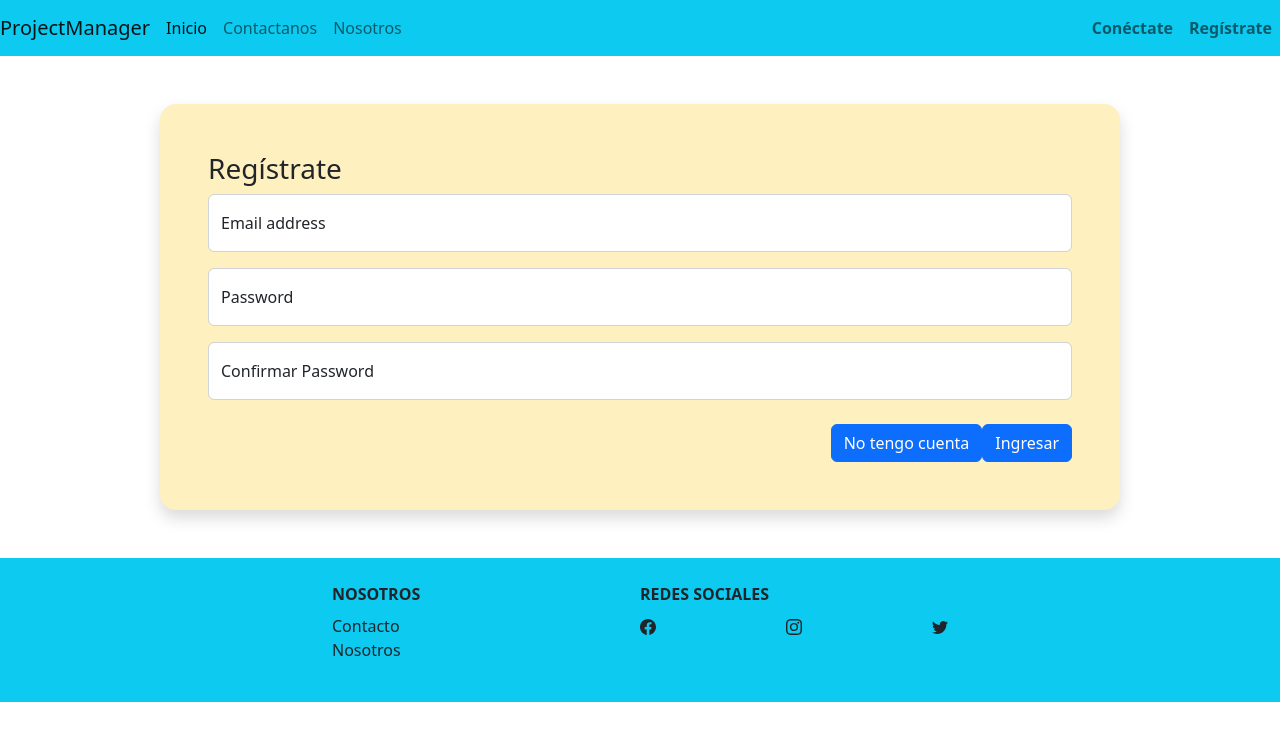
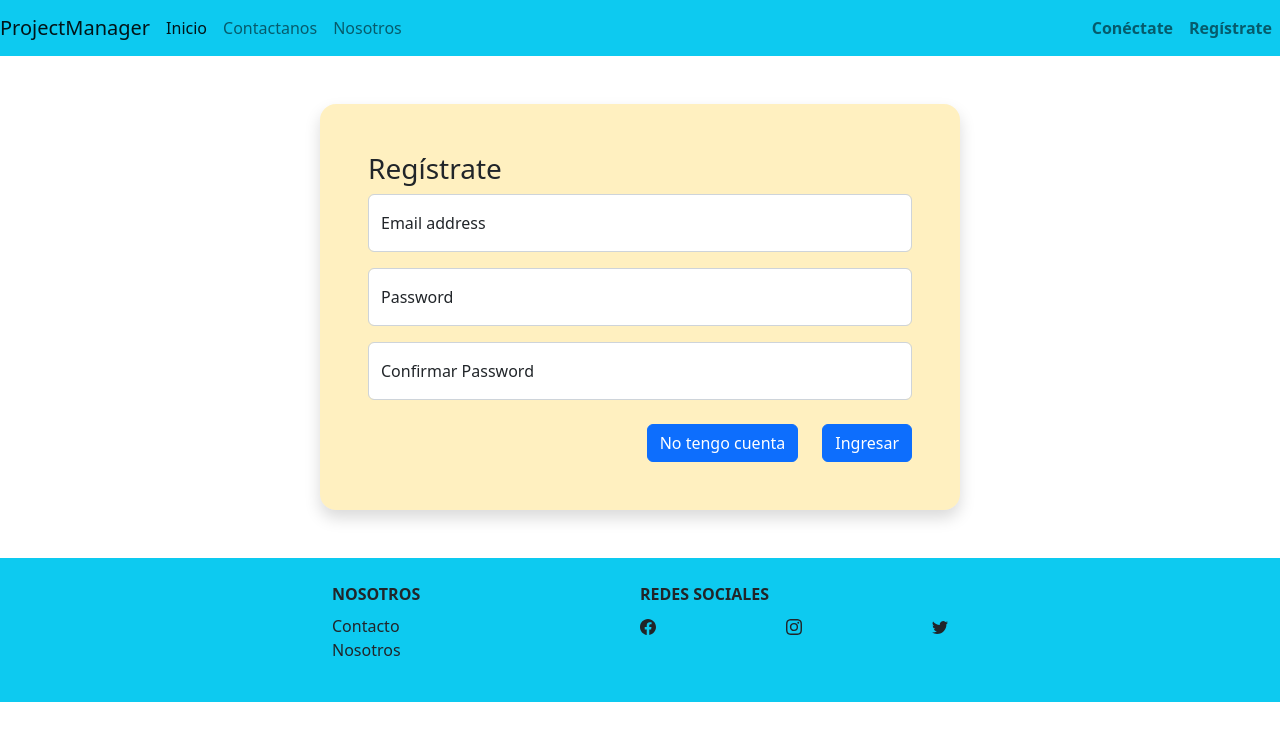
Before and after one commit to jair-andres/projectManager, an Angular app: page /registrate in a window 1280 px wide. Shown: the top 740 px of the page. Built offline with nearby package versions, Linux system fonts and the light colour scheme.

Commit message:
fix style

```diff
--- a/src/app/componentes/conectate/conectate.component.html
+++ b/src/app/componentes/conectate/conectate.component.html
@@ -1,5 +1,5 @@
 <app-menu></app-menu>
-<div class="container w-75 bg-warning bg-opacity-25 p-4 rounded-4 shadow my-5">
+<div class="container w-50 bg-warning bg-opacity-25 p-4 rounded-4 shadow my-5">
     <h3>Ingresar</h3>
     <div class="form-floating mb-3">
         <input type="email" class="form-control" id="floatingInput" placeholder="name@example.com">
@@ -16,7 +16,7 @@
             ¿Olvidaste tu Contraseña?
         </a>
         <button type="button" class="p-2 btn btn-primary">No tengo cuenta</button>
-        <button type="button" class="p-2 btn btn-primary">Ingresar</button>
+        <button type="button" class="p-2 btn btn-primary ms-4">Ingresar</button>
     </div>
 </div>
 <app-footer></app-footer>
--- a/src/app/componentes/registrate/registrate.component.html
+++ b/src/app/componentes/registrate/registrate.component.html
@@ -1,5 +1,5 @@
 <app-menu></app-menu>
-<div class="container w-75 bg-warning bg-opacity-25 p-5 rounded-4 shadow my-5">
+<div class="container w-50 bg-warning bg-opacity-25 p-5 rounded-4 shadow my-5">
     <h3>Regístrate</h3>
     <div class="form-floating mb-3">
         <input type="email" class="form-control" id="floatingInput" placeholder="name@example.com">
@@ -15,7 +15,7 @@
     </div>
     <div class="mt-4 d-flex justify-content-md-end">
         <button type="button" class="btn btn-primary">No tengo cuenta</button>
-        <button type="button" class="btn btn-primary">Ingresar</button>
+        <button type="button" class="btn btn-primary ms-4">Ingresar</button>
     </div>
 </div>
 
```
